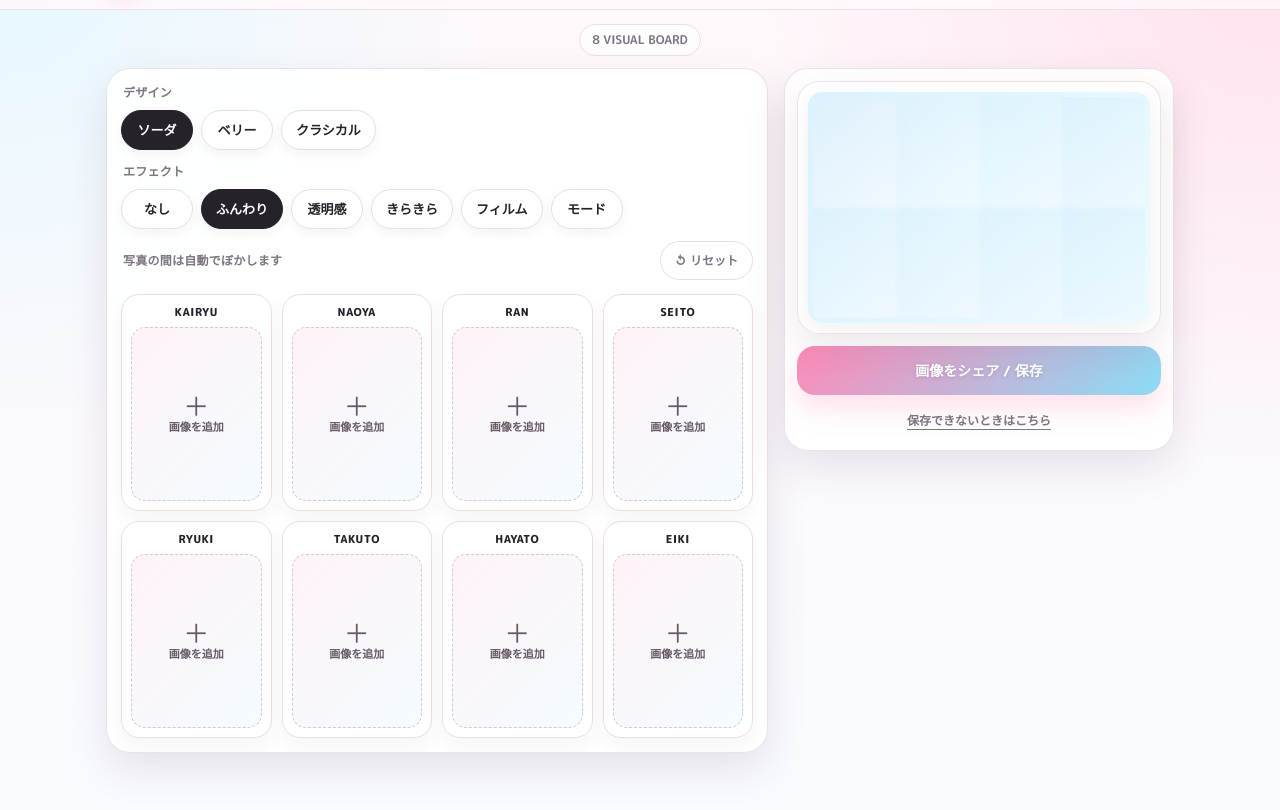
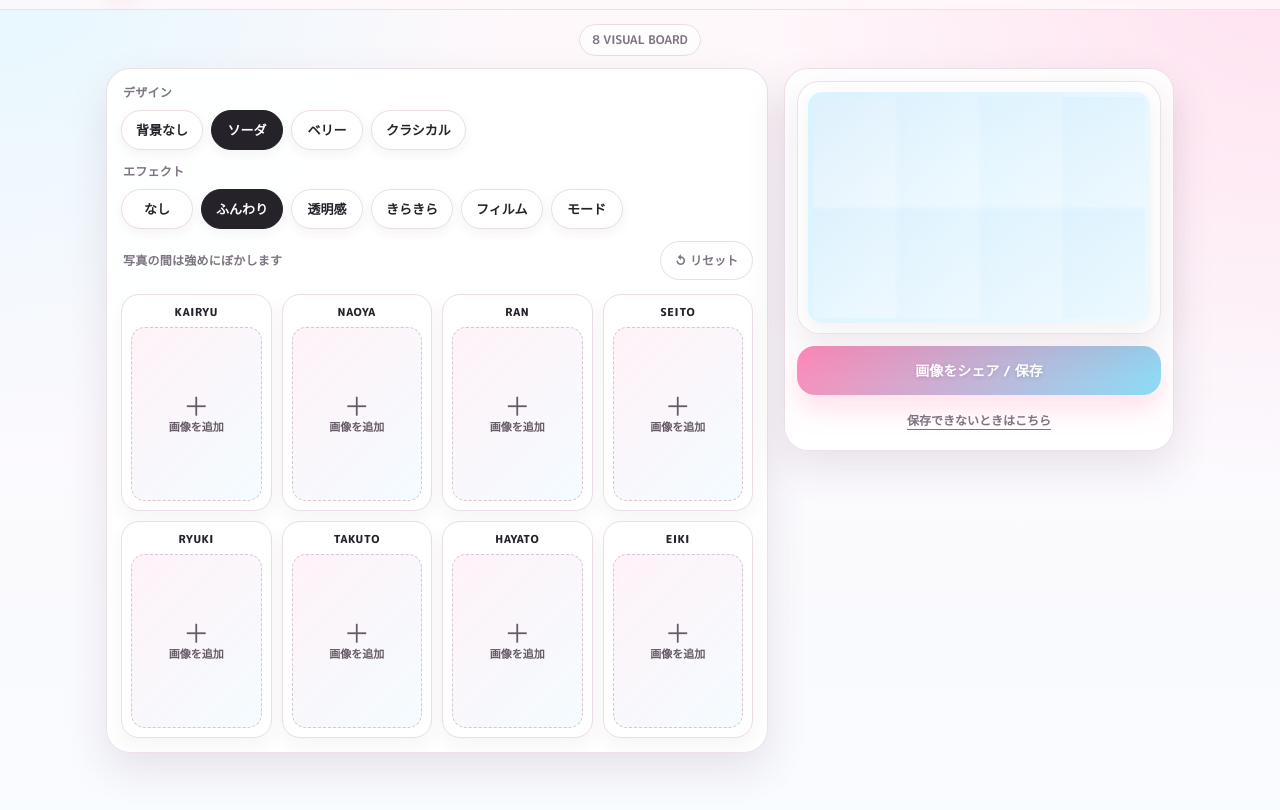
Before and after one commit to rikomuze/mazzel-8-visual-board, a plain HTML site: page index.html in a window 1280 px wide. Shown: the part 54-864 px from the top of the page. Drawn offline with Linux system fonts and the light colour scheme; a web font is replaced by a local one.

Commit message:
Add files via upload

```diff
--- a/index.html
+++ b/index.html
@@ -90,6 +90,7 @@
             <div class="toolbar-group">
               <div class="toolbar-label">デザイン</div>
               <div class="chips" id="themeChips">
+                <button type="button" class="chip" data-theme="none">背景なし</button>
                 <button type="button" class="chip is-active" data-theme="soda">ソーダ</button>
                 <button type="button" class="chip" data-theme="berry">ベリー</button>
                 <button type="button" class="chip" data-theme="classical">クラシカル</button>
@@ -109,7 +110,7 @@
             </div>
 
             <div class="toolbar-row">
-              <div class="toolbar-label">写真の間は自動でぼかします</div>
+              <div class="toolbar-label">写真の間は強めにぼかします</div>
               <button type="button" class="mini-btn" id="resetBtn">↺ リセット</button>
             </div>
           </div>
```
